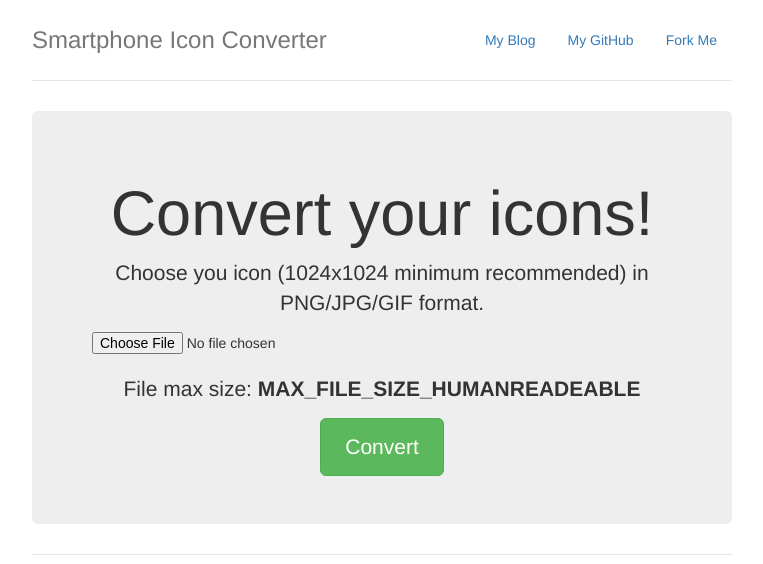
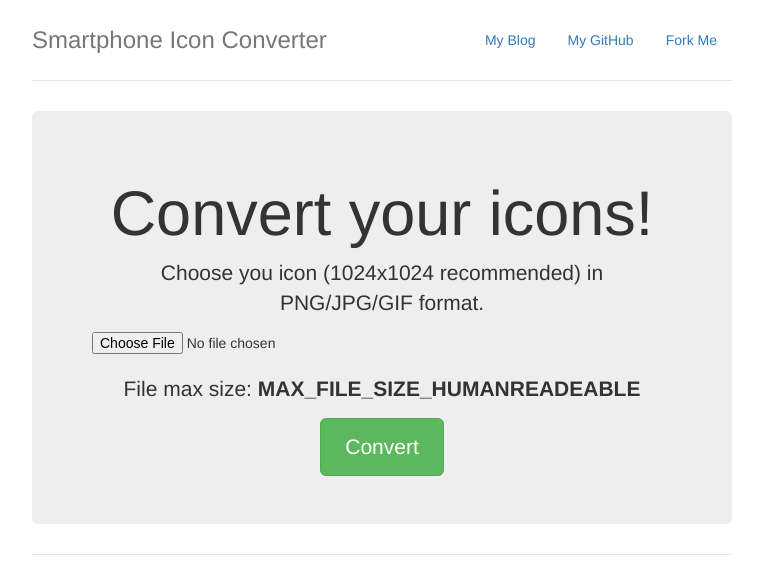
Before and after one commit to ProtocolNebula/php-smartphone-icon-converter, a PHP site: template src/view/main.php in a window 1280 px wide. Shown: the top 564 px of the page, without its empty margins (258-1021 px from the left). Run offline with PHP 8.4, Linux system fonts and the light colour scheme; the template is opened without the code that fills it, so the values that code supplies are empty; some libraries are stand-ins or nearby versions.

Commit message:
Main text changed

```diff
--- a/src/view/main.php
+++ b/src/view/main.php
@@ -1,7 +1,7 @@
 <div class="jumbotron">
     <h1>Convert your icons!</h1>
     <p class="lead">
-        Choose you icon (1024x1024 minimum recommended) in PNG/JPG/GIF format.
+        Choose you icon (1024x1024 recommended) in PNG/JPG/GIF format.
     </p>
     <form method="post" enctype="multipart/form-data">
         <input type="file" name="icon" /><br />
```
